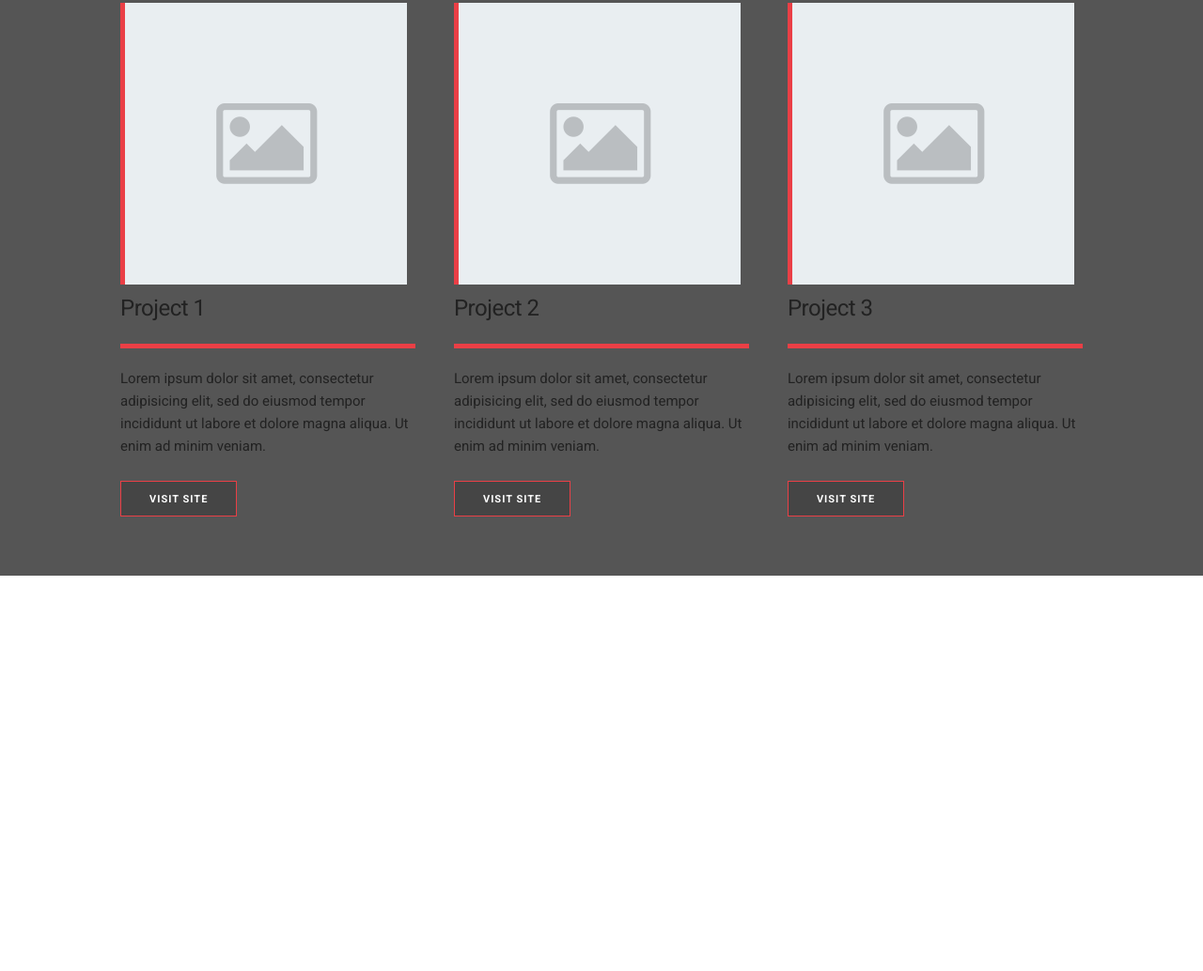
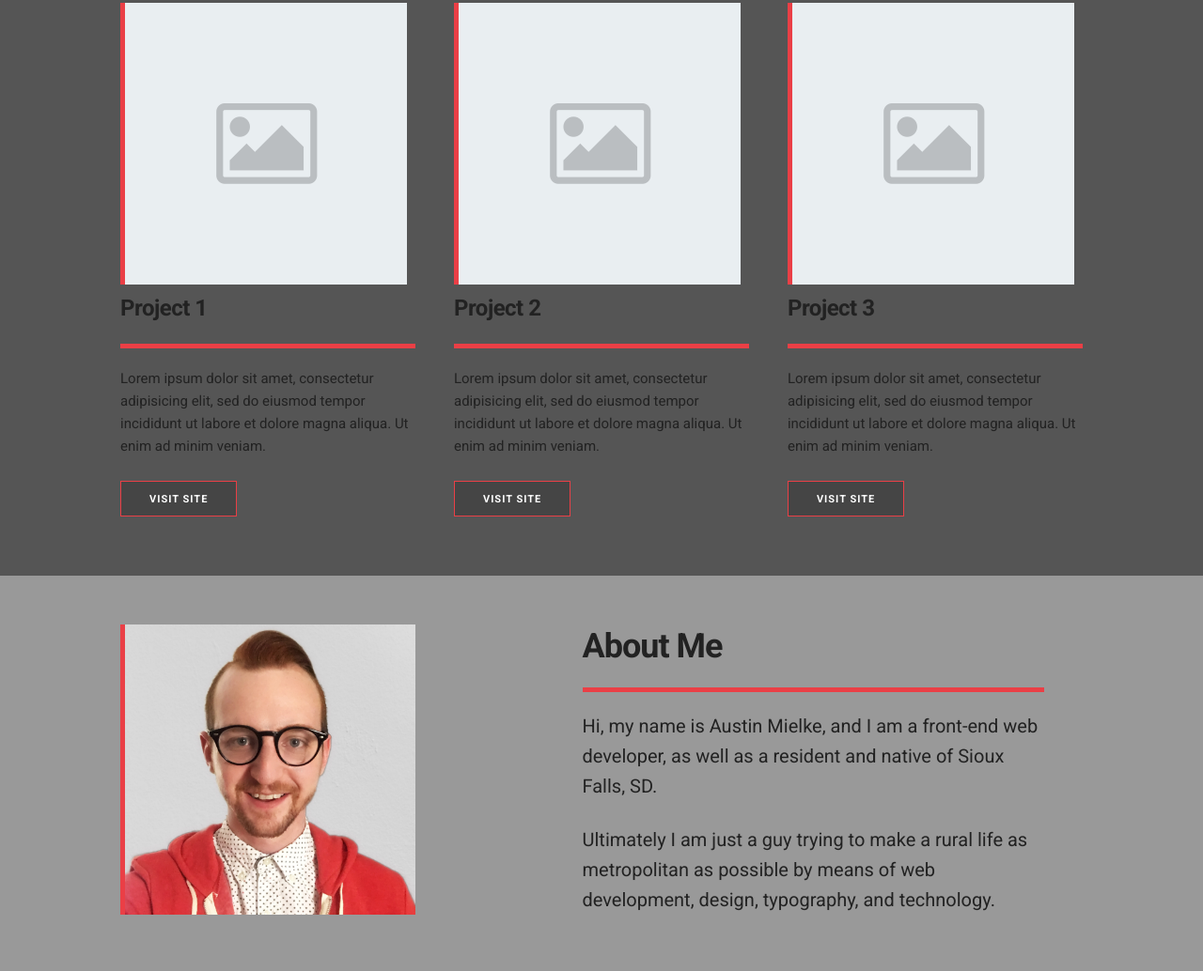
Before and after one commit to austinmielke/portfolio, a plain HTML site: page index.html in a window 1280 px wide. Shown: the part 450-1484 px from the top of the page at 94% size. Before the commit the page ends 1063 px from the top, so only its background shows below. Drawn offline with Linux system fonts and the light colour scheme.

Commit message:
Added and styled about section

```diff
--- a/index.html
+++ b/index.html
@@ -65,6 +65,24 @@
     </div>
   </section>
 
+  <section id="about">
+    <div class="container">
+      <div class="row">
+        <div class="four columns">
+          <div class="content">
+            <img class="u-max-full-width" src="img/portrait.jpg" alt="">
+          </div>
+        </div>
+        <div class="six columns offset-by-two">
+          <div class="content">
+            <h3>About Me</h3>
+            <p>Hi, my name is Austin Mielke, and I am a front-end web developer, as well as a resident and native of Sioux Falls, SD.</p>
+            <p>Ultimately I am just a guy trying to make a rural life as metropolitan as possible by means of web development, design, typography, and technology.</p>
+          </div>
+        </div>
+      </div>
+    </div>
+  </section>
 
 </body>
 
--- /dev/null
+++ b/sass/modules/_about/_about.sass
@@ -0,0 +1,20 @@
+#about
+  background: $light-gray
+
+  .container
+
+    .content
+      margin: 5.25rem 0
+
+      img
+        border-left: $orange 5px solid
+
+      h3
+        margin-top: 5.25rem
+        padding-bottom: 2rem
+        color: $black
+        font-weight: bold
+        border-bottom: $orange 5px solid
+
+      p
+        font-size: 2rem
--- a/sass/modules/_hero/_hero.sass
+++ b/sass/modules/_hero/_hero.sass
@@ -29,8 +29,8 @@
       background: rgba($black, 0.3)
       color: $white
       border: $orange 1px solid
+      transition: all 0.75s ease
 
       &:hover
         background: rgba($black, 0.7)
         color: $orange
-        border: $white 1px solid
--- a/sass/modules/_modules-index.sass
+++ b/sass/modules/_modules-index.sass
@@ -1,2 +1,3 @@
 @import "_hero/hero"
 @import "_portfolio/portfolio"
+@import "_about/about"
--- a/sass/modules/_portfolio/_portfolio.sass
+++ b/sass/modules/_portfolio/_portfolio.sass
@@ -16,6 +16,7 @@
       border-left: $orange 5px solid
 
     h5
+      font-weight: bold
       padding-bottom: 2rem
       color: $black
       border-bottom: $orange 5px solid
@@ -28,8 +29,8 @@
       background: rgba($black, 0.3)
       color: $white
       border: $orange 1px solid
+      transition: all 0.75s ease
 
       &:hover
         background: rgba($black, 0.7)
         color: $orange
-        border: $white 1px solid
```
Also changed, not shown: css/style.css, 1 other file.
